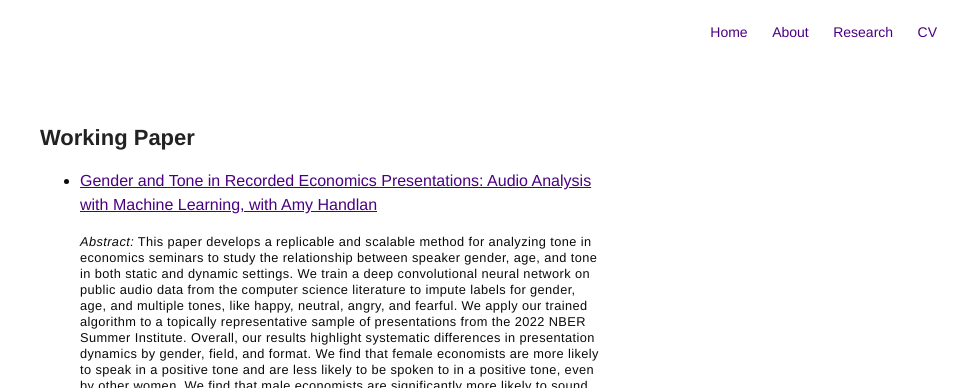
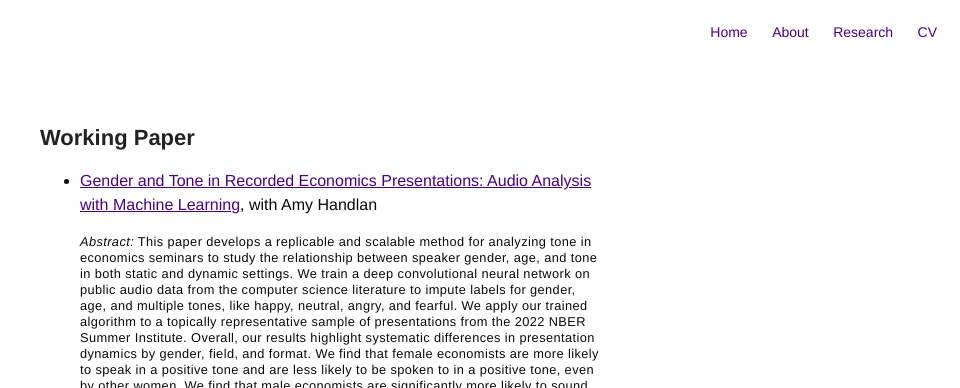
Before and after one commit to hs97/sheng_website, a Jekyll site: the page built from research.md, in a window 1280 px wide. Shown: the top 388 px of the page, without its empty margins (320-1280 px from the left). Built offline with Jekyll 4.4.1, drawn with Linux system fonts in a browser that asks for light colours.

Commit message:
fixed wp

```diff
--- a/research.md
+++ b/research.md
@@ -5,7 +5,7 @@ layout: page
 
 <h2> Working Paper</h2>
 <ul>
-<li><a href="https://ssrn.com/abstract=4316513">Gender and Tone in Recorded Economics Presentations: Audio Analysis with Machine Learning, with Amy Handlan </a>
+<li><a href="https://ssrn.com/abstract=4316513">Gender and Tone in Recorded Economics Presentations: Audio Analysis with Machine Learning</a>, with Amy Handlan
 <p style="line-height: 1;"><small><b><i>Abstract:</i></b> This paper develops a replicable and scalable method for analyzing tone in economics seminars to study the relationship between speaker gender, age, and tone in both static and dynamic settings. We train a deep convolutional neural network on public audio data from the computer science literature to impute labels for gender, age, and multiple tones, like happy, neutral, angry, and fearful. We apply our trained algorithm to a topically representative sample of presentations from the 2022 NBER Summer Institute. Overall, our results highlight systematic differences in presentation dynamics by gender, field, and format. We find that female economists are more likely to speak in a positive tone and are less likely to be spoken to in a positive tone, even by other women. We find that male economists are significantly more likely to sound angry or stern compared to female economists. Despite finding that female and male presenters receive a similar number of interruptions and questions, we find slightly longer interruptions for female presenters. Our trained algorithm can be applied to other economics presentation recordings for continued analysis of seminar dynamics.</small></p></li>
 </ul>
 
```
